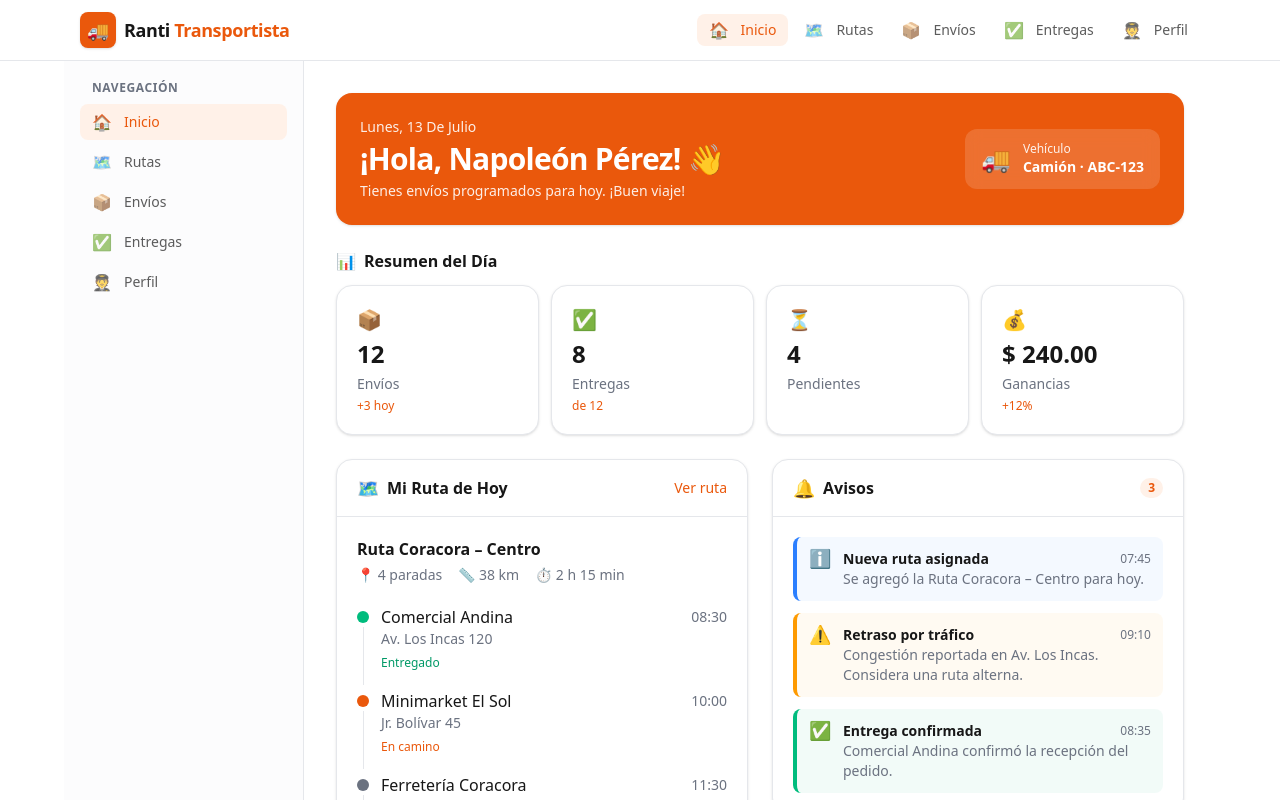
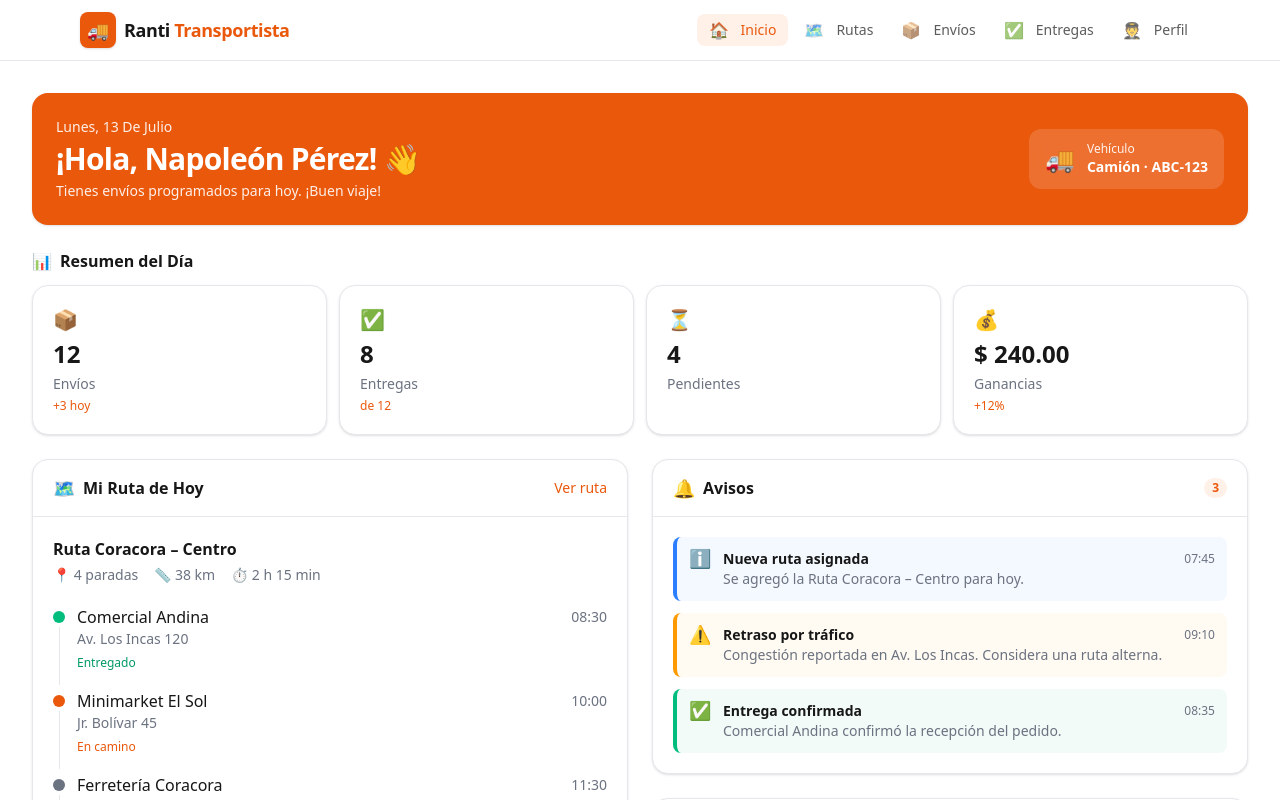
Before and after one commit to Lili201213/Ranti-Transportista, a Next.js app: page / in a window 1280 px wide. Shown: the top 800 px of the page. Built offline with nearby package versions, Linux system fonts and the light colour scheme.

Commit message:
ajustar navegacion y pantalla completa

```diff
--- a/src/app/layout.tsx
+++ b/src/app/layout.tsx
@@ -1,7 +1,7 @@
 import type { Metadata } from "next";
 import { Geist, Geist_Mono } from "next/font/google";
 import "./globals.css";
-import { Navbar, Sidebar } from "@/src/components/layout";
+import { Navbar } from "@/src/components/layout";
 
 const geistSans = Geist({
   variable: "--font-geist-sans",
@@ -15,7 +15,8 @@ const geistMono = Geist_Mono({
 
 export const metadata: Metadata = {
   title: "Ranti Transportista",
-  description: "Panel de gestión para transportistas: rutas, envíos, entregas, ganancias y perfil.",
+  description:
+    "Panel de gestión para transportistas: rutas, envíos, entregas, ganancias y perfil.",
 };
 
 export default function RootLayout({
@@ -29,10 +30,10 @@ export default function RootLayout({
         className={`${geistSans.variable} ${geistMono.variable} antialiased min-h-screen`}
       >
         <Navbar />
-        <div className="mx-auto flex max-w-6xl">
-          <Sidebar />
-          <main className="min-w-0 flex-1 px-4 py-8 md:px-8">{children}</main>
-        </div>
+
+        <main className="min-h-screen w-full px-4 py-8 md:px-8">
+          {children}
+        </main>
       </body>
     </html>
   );
```
